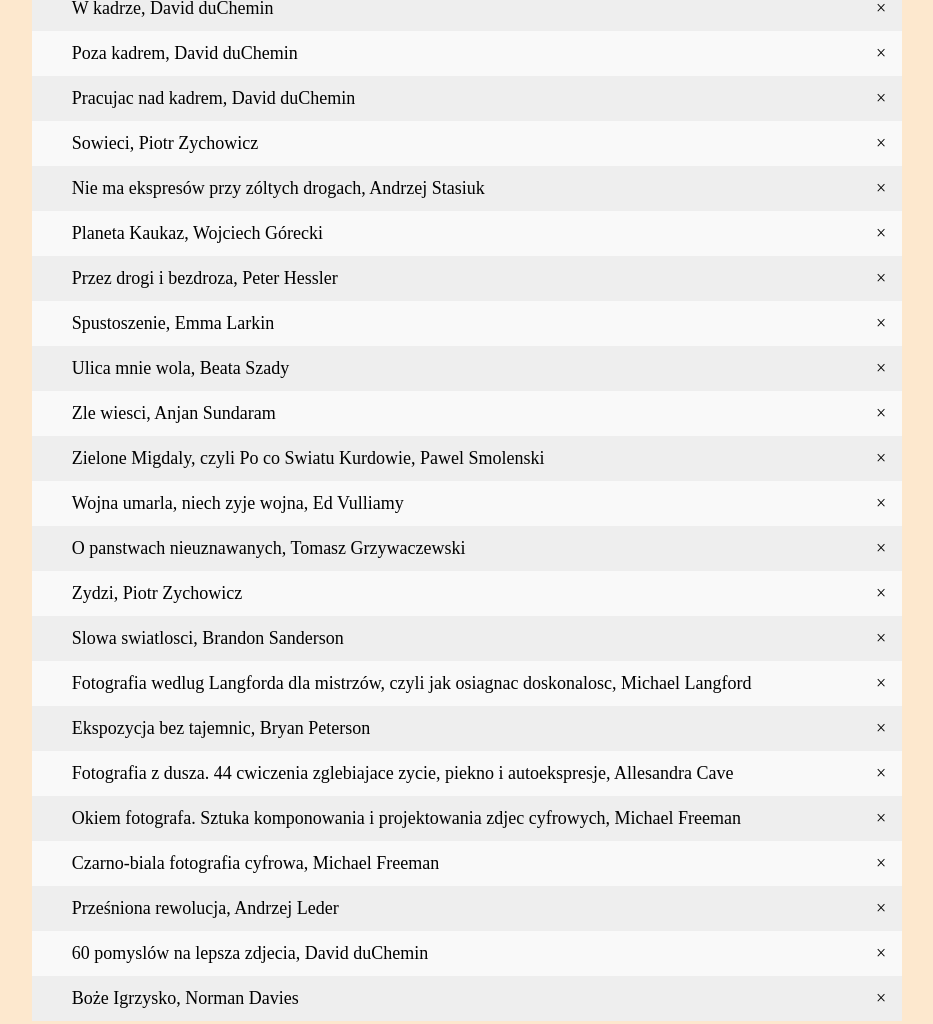
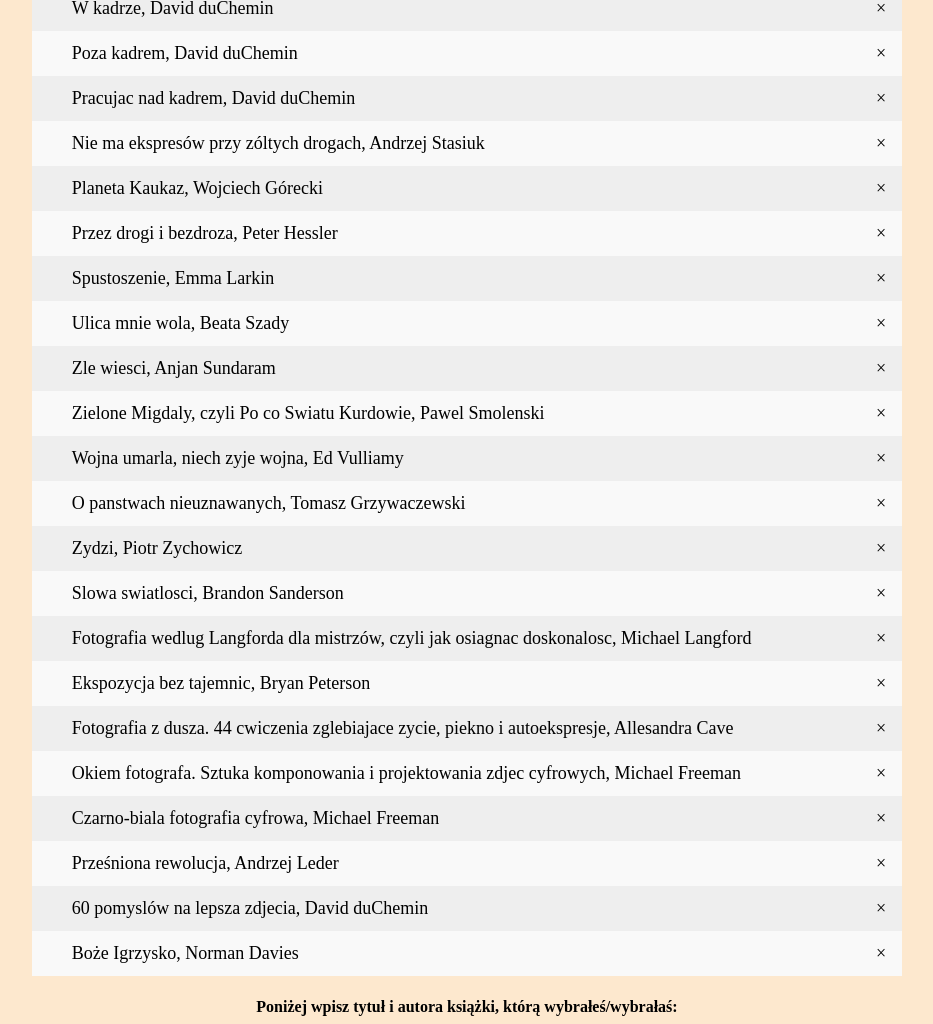
Before and after one commit to krmnow/krmnow.slub.io, a plain HTML site: page formularz/index.html in a window 1280 px wide. Shown: the part 1020-2044 px from the top of the page, without its empty margins (173-1106 px from the left). Drawn offline with Linux system fonts and the light colour scheme.

Commit message:
ou sowieci

```diff
--- a/formularz/index.html
+++ b/formularz/index.html
@@ -36,7 +36,6 @@
 <li>W kadrze, David duChemin</li>
 <li>Poza kadrem, David duChemin</li>
 <li>Pracujac nad kadrem, David duChemin</li>
-<li>Sowieci, Piotr Zychowicz</li>
 <li>Nie ma ekspresów przy zóltych drogach, Andrzej Stasiuk</li>
 <li>Planeta Kaukaz, Wojciech Górecki </li>
 <li>Przez drogi i bezdroza, Peter Hessler</li>
```
